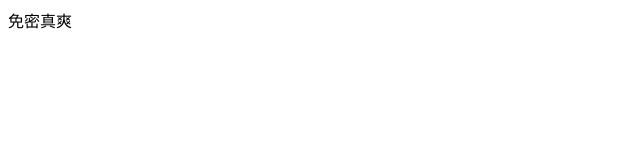
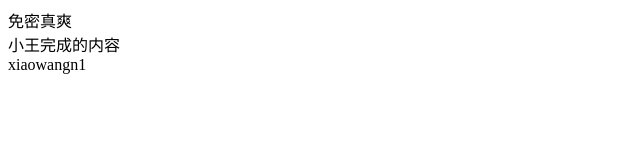
Before and after one commit to fengji1126/mark-01, a plain HTML site: page index.html in a window 1280 px wide. Shown: the whole page, without its empty margins (0-640 px from the left). Drawn offline with Linux system fonts and the light colour scheme.

Commit message:
小王第一

```diff
--- a/index.html
+++ b/index.html
@@ -8,5 +8,7 @@
 </head>
 <body>
   <div>免密真爽</div>
+  <div>小王完成的内容</div>
+  <div>xiaowangn1</div>
 </body>
 </html>
```
